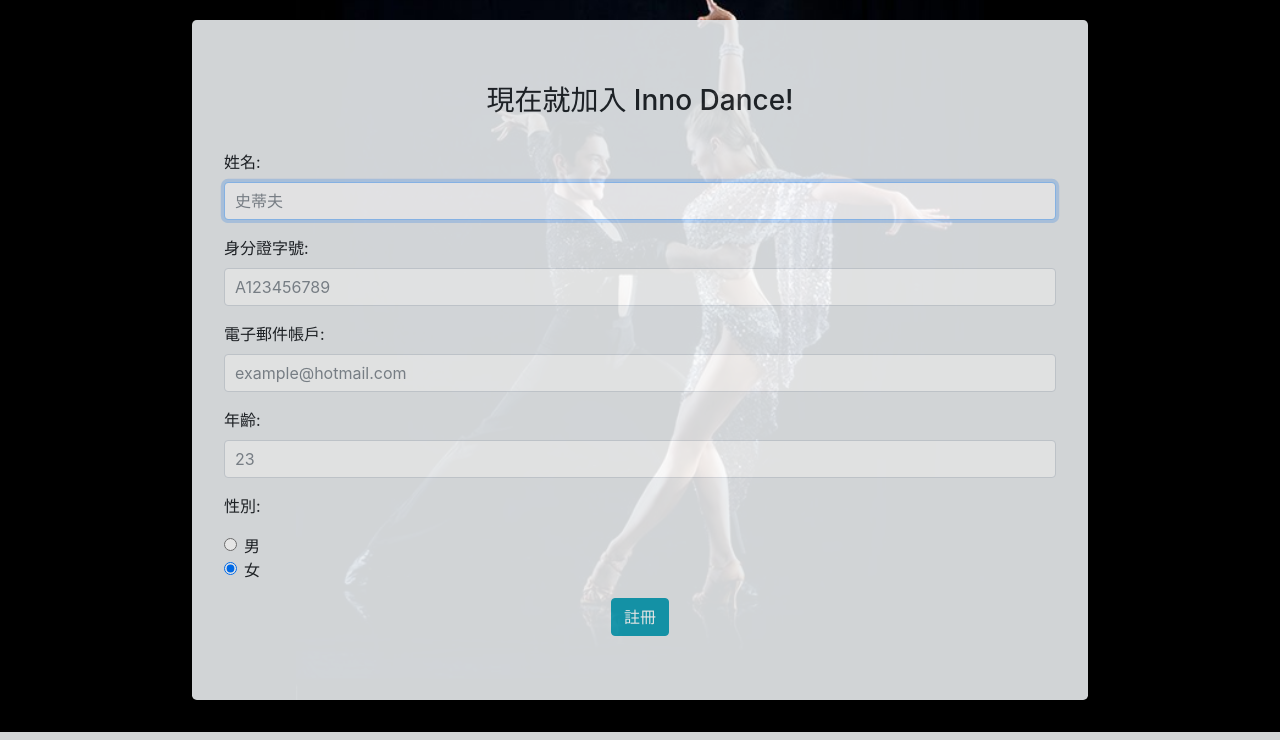
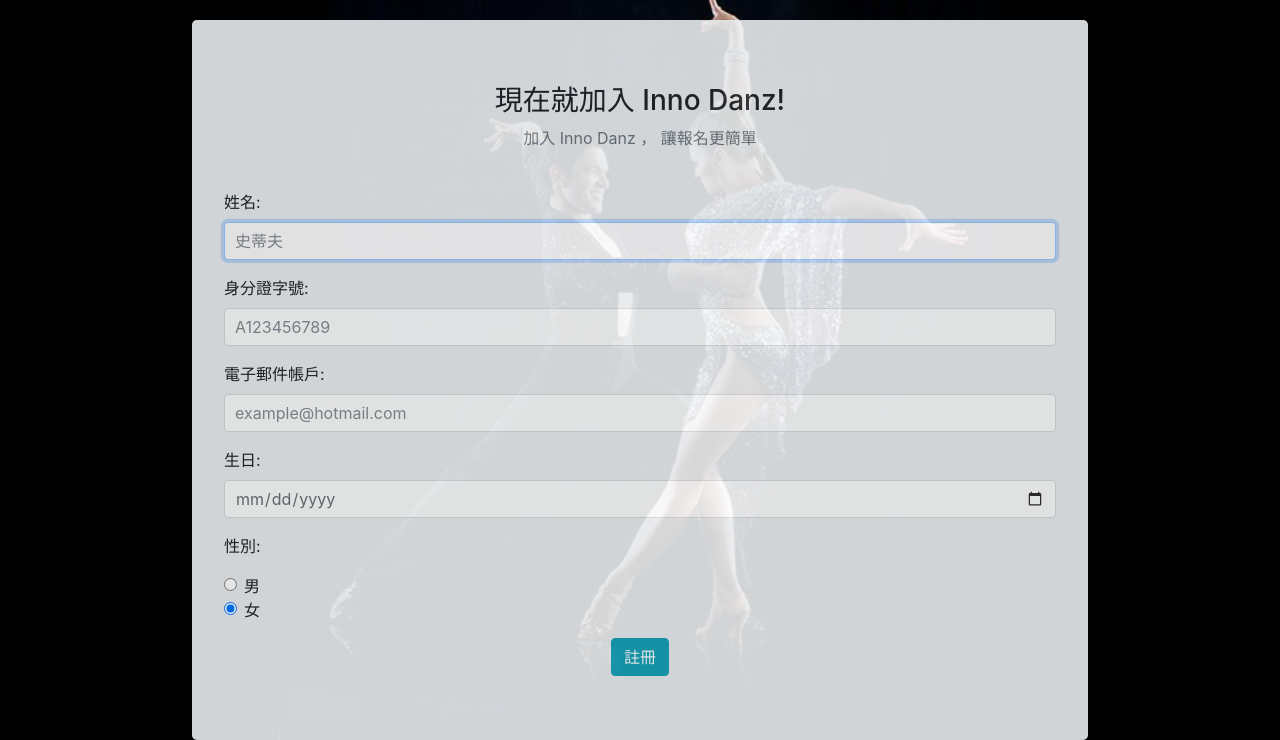
Before and after one commit to tom1236868/tom1236868.github.io, a PHP site: page /reg.php in a window 1280 px wide. Shown: the part 68-808 px from the top of the page. Run offline with PHP 8.4, Linux system fonts and the light colour scheme.

Commit message:
QOL changes

```diff
--- a/reg.php
+++ b/reg.php
@@ -52,7 +52,8 @@
     </nav>
     <div class="jumbotron" id="signup_screen">
         <form id="regist" name="regist" method="post" action="./reg_process.php">
-            <h3 id="title">現在就加入 Inno Dance!</h3>
+            <h3 id="title">現在就加入 Inno Danz!</h3>
+            <p class="text-muted">加入 Inno Danz ， 讓報名更簡單</p>
             <br>
             <div class="mb-3 text-left">
                 <label for="inputUsername" class="form-label">姓名:</label>
@@ -67,8 +68,8 @@
                 <input type="email" name="Email" id="inputEmail" class="form-control" placeholder="example@hotmail.com" required>
             </div>
             <div class="mb-3 text-left">
-                <label for="inputage" class="form-label">年齡:</label>
-                <input type="text" name="Age" id="inputage" class="form-control" placeholder="23" required>
+                <label for="inputage" class="form-label">生日:</label>
+                <input type="date" name="birthday" id="inputbirthday" class="form-control" placeholder="1987/11/23" required>
             </div>
             <div class="mb-3 text-left">
                 <p class="text-left">性別:</p>
```
Also changed, not shown: reg_process.php (+6 -1 lines).
